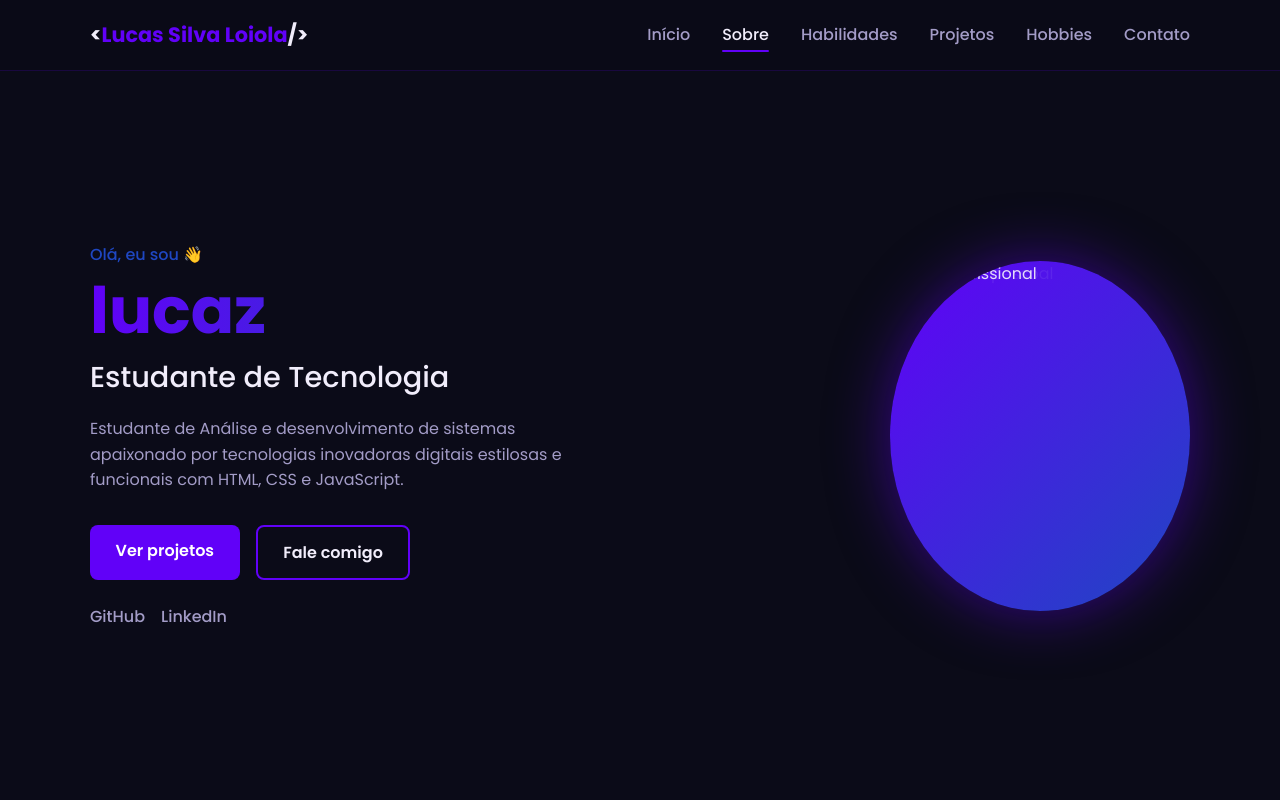
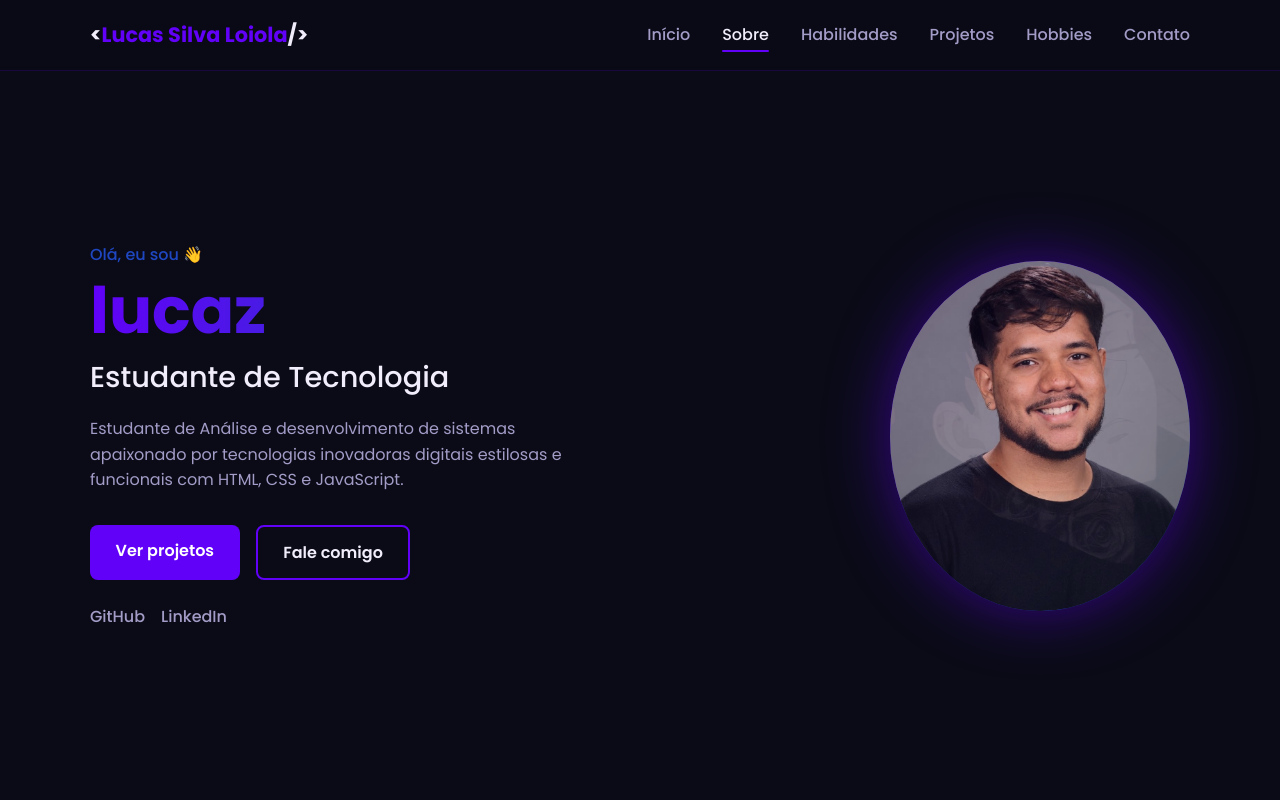
Before and after one commit to lucazsl/portfolio-lucaz, a plain HTML site: page index.html in a window 1280 px wide. Both pictures are taken after a click on the link "Início". Shown: the top 800 px of the page. Drawn offline with Linux system fonts and the light colour scheme.

Commit message:
Update image paths in index.html

```diff
--- a/index.html
+++ b/index.html
@@ -5,7 +5,7 @@
   <meta charset="UTF-8" />
   <meta name="viewport" content="width=device-width, initial-scale=1.0" />
   <meta name="description" content="Portfólio de Lucas Silva Loiola — estudante e desenvolvedor. Conheça meus projetos e habilidades." />
-  <link rel="icon" href="imagens/Lucaz.png" type="image/x-icon" />
+  <link rel="icon" href="Lucaz.png" type="image/x-icon" />
   <title>Lucas Silva Loiola — Portfólio</title>
 
   <link rel="preconnect" href="https://fonts.googleapis.com" />
@@ -60,8 +60,8 @@
     </div>
     <div class="hero__imagem">
       <div class="hero__avatar">
-        <img src="imagens/lucaz_profissional.jpeg" alt="Foto profissional" />
-        <img src="imagens/itadori_icon.jpg" alt="Foto estilo pessoal" />
+        <img src="lucaz_profissional.jpeg" alt="Foto profissional" />
+        <img src="itadori_icon.jpg" alt="Foto estilo pessoal" />
       </div>
     </div>
   </section>
```
